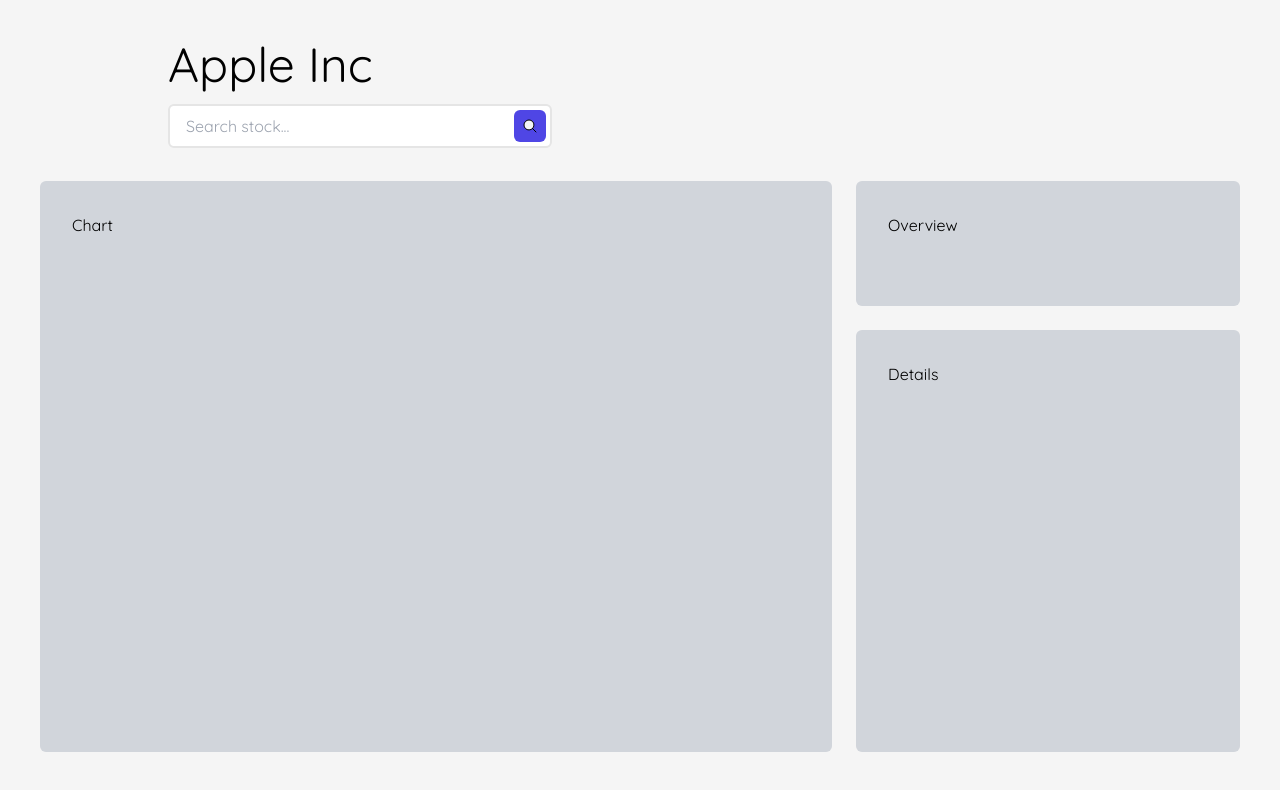
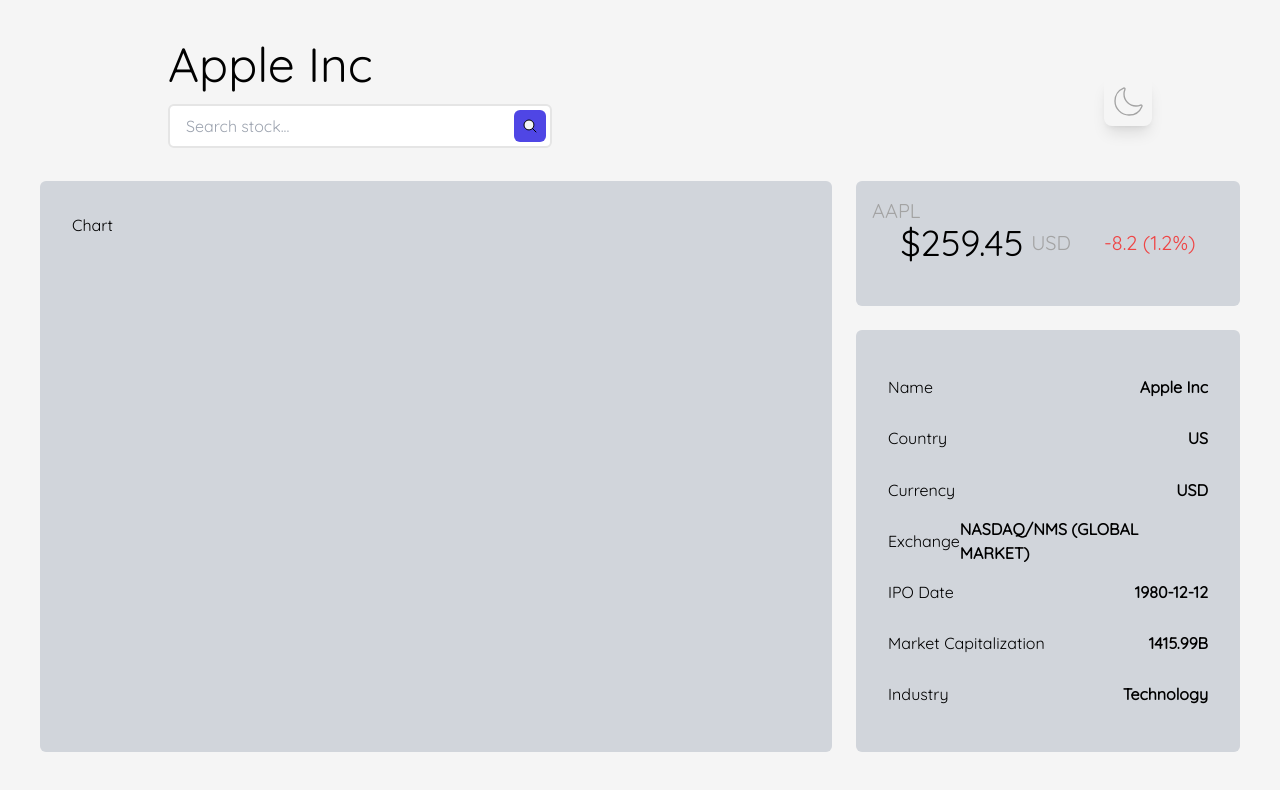
Before and after one commit to min33sky/stock-dashboard, a React (Vite) app: page / in a window 1280 px wide. Shown: the top 790 px of the page. Built offline with nearby package versions, Linux system fonts and the light colour scheme.

Commit message:
feat: Detail and Overview

```diff
--- a/src/components/Dashboard.tsx
+++ b/src/components/Dashboard.tsx
@@ -1,6 +1,8 @@
-import { mockCompanyDetails } from '../constants/mock';
-import Card from './Card';
-import Header from './Header';
+import { mockCompanyDetails, mockStockQuote } from "../constants/mock";
+import Card from "./Card";
+import Header from "./Header";
+import Overview from "./Overview.tsx";
+import Details from "./Details.tsx";
 
 export default function Dashboard() {
   return (
@@ -11,14 +13,23 @@
       <div className="col-span-1 row-span-1 flex items-center justify-start md:col-span-2 xl:col-span-3">
         <Header name={mockCompanyDetails.name} />
       </div>
+
       <div className="row-span-4 md:col-span-2">
         <Card>Chart</Card>
       </div>
+
       <div>
-        <Card>Overview</Card>
+        <Overview
+          symbol={mockCompanyDetails.ticker}
+          price={mockStockQuote.pc}
+          currency={mockCompanyDetails.currency}
+          change={mockStockQuote.d}
+          changePercent={mockStockQuote.dp}
+        />
       </div>
+
       <div className="row-span-2 xl:row-span-3">
-        <Card>Details</Card>
+        <Details details={mockCompanyDetails} />
       </div>
     </div>
   );
--- /dev/null
+++ b/src/components/Details.tsx
@@ -0,0 +1,45 @@
+import { Details, DetailsListType } from "../types/stock.ts";
+import Card from "./Card.tsx";
+import { useCallback } from "react";
+
+interface DetailsProps {
+  details: Details;
+}
+
+const detailsList: DetailsListType = {
+  name: "Name",
+  country: "Country",
+  currency: "Currency",
+  exchange: "Exchange",
+  ipo: "IPO Date",
+  marketCapitalization: "Market Capitalization",
+  finnhubIndustry: "Industry",
+};
+
+export default function Details({ details }: DetailsProps) {
+  const convertMillionToBillion = useCallback((number: number) => {
+    return (number / 1000).toFixed(2);
+  }, []);
+
+  return (
+    <Card>
+      <ul className="divide-y-1 flex h-full w-full flex-col justify-between">
+        {Object.keys(detailsList).map((item) => {
+          return (
+            <li
+              key={item}
+              className="flex flex-1 items-center justify-between text-sm lg:text-base"
+            >
+              <span>{detailsList[item]}</span>
+              <span className="font-bold">
+                {item === "marketCapitalization"
+                  ? `${convertMillionToBillion(details[item])}B`
+                  : details[item]}
+              </span>
+            </li>
+          );
+        })}
+      </ul>
+    </Card>
+  );
+}
--- a/src/components/Header.tsx
+++ b/src/components/Header.tsx
@@ -1,5 +1,5 @@
-import React from 'react';
-import Search from './Search';
+import Search from "./Search";
+import ThemeIcon from "./ThemeIcon.tsx";
 
 interface Props {
   name: string;
@@ -12,6 +12,7 @@
         <h1 className="text-5xl">{name}</h1>
         <Search />
       </header>
+      <ThemeIcon />
     </>
   );
 }
--- /dev/null
+++ b/src/components/Overview.tsx
@@ -0,0 +1,40 @@
+import Card from "./Card.tsx";
+
+interface OverviewProps {
+  symbol: string;
+  price: number;
+  currency: string;
+  change: number;
+  changePercent: number;
+}
+
+export default function Overview({
+  symbol,
+  price,
+  currency,
+  change,
+  changePercent,
+}: OverviewProps) {
+  return (
+    <Card>
+      <span className="absolute left-4 top-4 text-lg text-neutral-400 xl:text-xl 2xl:text-2xl">
+        {symbol}
+      </span>
+      <div className="flex h-full w-full items-center justify-around">
+        <span className="flex items-center text-lg xl:text-4xl 2xl:text-5xl">
+          ${price}
+          <span className="m-2 text-lg text-neutral-400 xl:text-xl 2xl:text-2xl">
+            {currency}
+          </span>
+        </span>
+        <span
+          className={`text-lg xl:text-xl 2xl:text-2xl ${
+            change > 0 ? "text-lime-500" : "text-red-500"
+          }`}
+        >
+          {change} <span>({changePercent}%)</span>
+        </span>
+      </div>
+    </Card>
+  );
+}
--- a/src/components/Search.tsx
+++ b/src/components/Search.tsx
@@ -1,4 +1,4 @@
-import React, { useCallback, useState } from 'react';
+import  { useCallback, useState } from 'react';
 import { mockSearchResults } from '../constants/mock';
 import { XMarkIcon, MagnifyingGlassIcon } from '@heroicons/react/24/outline';
 import SearchResults from './SearchResults';
--- /dev/null
+++ b/src/components/ThemeIcon.tsx
@@ -0,0 +1,9 @@
+import { MoonIcon } from "@heroicons/react/24/solid";
+
+export default function ThemeIcon() {
+  return (
+    <button className="border-1 absolute right-8 rounded-lg border-neutral-400 p-2 shadow-lg xl:right-32">
+      <MoonIcon className="h-8 w-8 cursor-pointer fill-none stroke-neutral-400 stroke-1" />
+    </button>
+  );
+}
--- a/src/constants/mock.ts
+++ b/src/constants/mock.ts
@@ -3,46 +3,46 @@
   count: 4,
   result: [
     {
-      description: 'APPLE INC',
-      displaySymbol: 'AAPL',
-      symbol: 'AAPL',
-      type: 'Common Stock',
+      description: "APPLE INC",
+      displaySymbol: "AAPL",
+      symbol: "AAPL",
+      type: "Common Stock",
     },
     {
-      description: 'APPLE INC',
-      displaySymbol: 'AAPL.SW',
-      symbol: 'AAPL.SW',
-      type: 'Common Stock',
+      description: "APPLE INC",
+      displaySymbol: "AAPL.SW",
+      symbol: "AAPL.SW",
+      type: "Common Stock",
     },
     {
-      description: 'APPLE INC',
-      displaySymbol: 'APC.BE',
-      symbol: 'APC.BE',
-      type: 'Common Stock',
+      description: "APPLE INC",
+      displaySymbol: "APC.BE",
+      symbol: "APC.BE",
+      type: "Common Stock",
     },
     {
-      description: 'APPLE INC',
-      displaySymbol: 'APC.DE',
-      symbol: 'APC.DE',
-      type: 'Common Stock',
+      description: "APPLE INC",
+      displaySymbol: "APC.DE",
+      symbol: "APC.DE",
+      type: "Common Stock",
     },
   ],
 };
 
 // https://finnhub.io/docs/api/company-profile2
 export const mockCompanyDetails = {
-  country: 'US',
-  currency: 'USD',
-  exchange: 'NASDAQ/NMS (GLOBAL MARKET)',
-  ipo: '1980-12-12',
+  country: "US",
+  currency: "USD",
+  exchange: "NASDAQ/NMS (GLOBAL MARKET)",
+  ipo: "1980-12-12",
   marketCapitalization: 1415993,
-  name: 'Apple Inc',
-  phone: '14089961010',
+  name: "Apple Inc",
+  phone: "14089961010",
   shareOutstanding: 4375.47998046875,
-  ticker: 'AAPL',
-  weburl: 'https://www.apple.com/',
-  logo: 'https://static.finnhub.io/logo/87cb30d8-80df-11ea-8951-00000000092a.png',
-  finnhubIndustry: 'Technology',
+  ticker: "AAPL",
+  weburl: "https://www.apple.com/",
+  logo: "https://static.finnhub.io/logo/87cb30d8-80df-11ea-8951-00000000092a.png",
+  finnhubIndustry: "Technology",
 };
 
 // https://finnhub.io/docs/api/quote
@@ -53,6 +53,8 @@
   o: 261.07,
   pc: 259.45,
   t: 1582641000,
+  d: -8.2,
+  dp: 1.2,
 };
 
 // https://finnhub.io/docs/api/stock-candles
@@ -61,7 +63,7 @@
   h: [222.49, 221.5, 220.94],
   l: [217.19, 217.1402, 218.83],
   o: [221.03, 218.55, 220],
-  s: 'ok',
+  s: "ok",
   t: [1569297600, 1569384000, 1569470400],
   v: [33463820, 24018876, 20730608],
 };
--- /dev/null
+++ b/src/types/stock.ts
@@ -0,0 +1,33 @@
+export interface Result {
+  description: string;
+  displaySymbol: string;
+  symbol: string;
+  type: string;
+}
+
+export interface Details {
+  [key: string]: string | number;
+  finnhubIndustry: string;
+  country: string;
+  ticker: string;
+  marketCapitalization: number;
+  phone: string;
+  weburl: string;
+  name: string;
+  ipo: string;
+  logo: string;
+  currency: string;
+  exchange: string;
+  shareOutstanding: number;
+}
+
+export type DetailsListType = {
+  [key: string]: string; //? index signature syntax
+  finnhubIndustry: string;
+  country: string;
+  marketCapitalization: string;
+  name: string;
+  ipo: string;
+  currency: string;
+  exchange: string;
+};
```
Also changed, not shown: src/components/SearchResults.tsx (+1 -6 lines).
